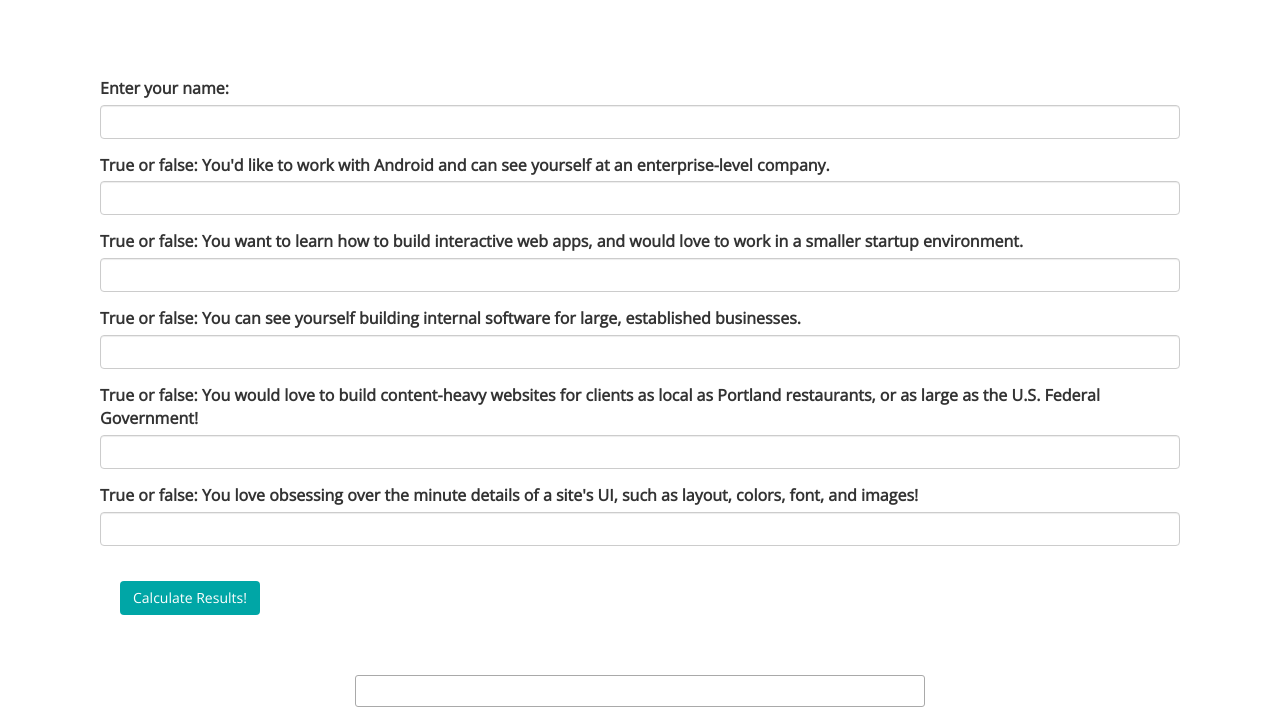
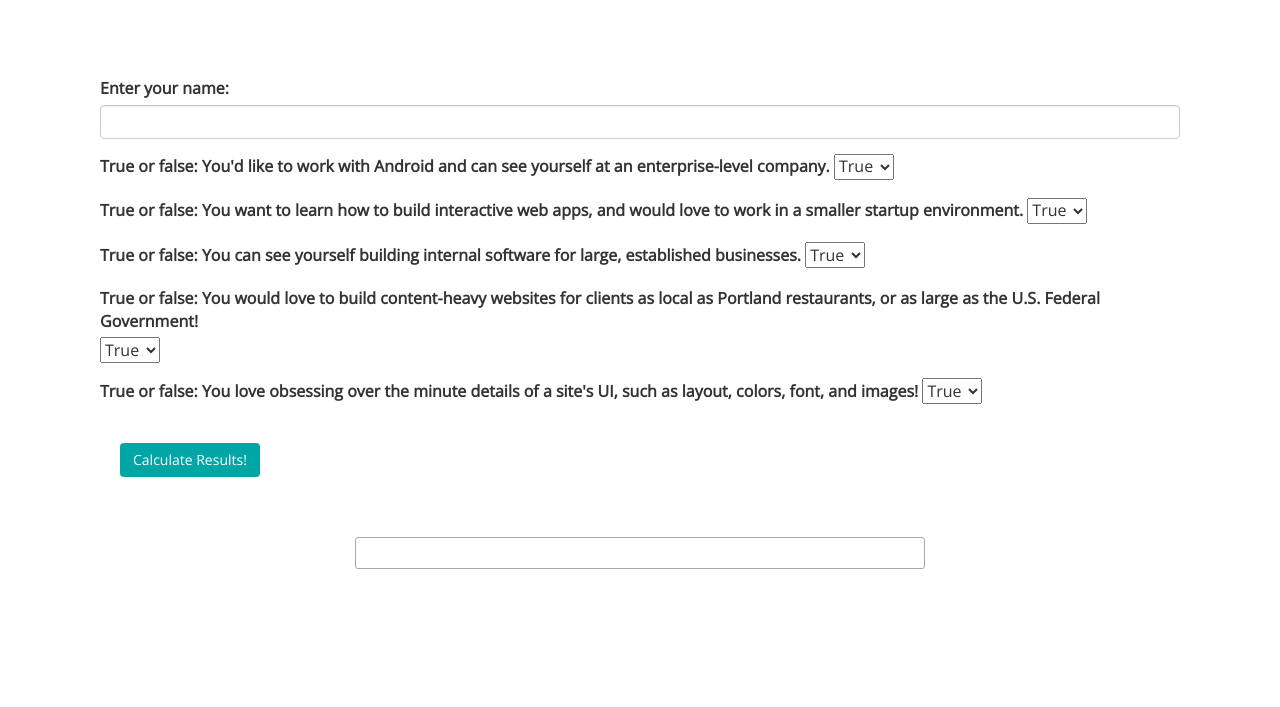
Before and after one commit to brynnacodes/Track-Suggester, a plain HTML site: page index.html in a window 1280 px wide. Shown: the part 172-879 px from the top of the page. After the commit the page ends 800 px from the top, so only its background shows below. Drawn offline with nearby package versions, Linux system fonts and the light colour scheme.

Commit message:
change html form elements from input to select

```diff
--- a/css/styles.css
+++ b/css/styles.css
@@ -42,13 +42,13 @@ color: white;
   margin-right: auto;
   margin-left: auto;
   margin-top: 30px;
+  margin-bottom: 30px;
   border: 1px solid darkgrey;
   border-radius: 3px;
   padding: 15px;
   width: 50%;
   font-size: 12pt;
   background-color: white;
-
 }
 
 #results-Java {
--- a/index.html
+++ b/index.html
@@ -16,6 +16,7 @@
         <h1 id="title-h1">Welcome to the Epicodus Track Suggester Quiz!</h1>
         <p id="title-p">Please submit your name and answer the questions below to find out which Epicodus track may interest you most. <br><span id="bold">You must select true once, and only once!</span></p>
       </div>
+
 <!--name entry-->
       <form>
         <div class="form-group">
@@ -26,31 +27,46 @@
 <!--question-1-->
         <div class="form-group">
           <label for="question1">True or false: You'd like to work with Android and can see yourself at an enterprise-level company.</label>
-          <input id="question1" class="form-control" type="boolean">
+          <select id="question1">
+            <option value="true">True</option>
+            <option value="false">False</option>
+          </select>
         </div>
 
 <!--question 2-->
         <div class="form-group">
           <label for="question2">True or false: You want to learn how to build interactive web apps, and would love to work in a smaller startup environment.</label>
-          <input id="question2" class="form-control" type="boolean">
+          <select id="question2">
+            <option value="true">True</option>
+            <option value="false">False</option>
+          </select>
         </div>
 
 <!--question 3-->
         <div class="form-group">
           <label for="question3">True or false: You can see yourself building internal software for large, established businesses.</label>
-          <input id="question3" class="form-control" type="boolean">
+          <select id="question3">
+            <option value="true">True</option>
+            <option value="false">False</option>
+          </select>
         </div>
 
 <!--question 4-->
         <div class="form-group">
           <label for="question4">True or false: You would love to build content-heavy websites for clients as local as Portland restaurants, or as large as the U.S. Federal Government!</label>
-          <input id="question4" class="form-control" type="boolean">
+          <select id="question4">
+            <option value="true">True</option>
+            <option value="false">False</option>
+          </select>
         </div>
 
 <!--question 5-->
         <div class="form-group">
           <label for="question5">True or false: You love obsessing over the minute details of a site's UI, such as layout, colors, font, and images!</label>
-          <input id="question5" class="form-control" type="boolean">
+          <select id="question5">
+            <option value="true">True</option>
+            <option value="false">False</option>
+          </select>
         </div>
 
 <!--button-->
@@ -59,11 +75,11 @@
 
 <!--end of form, output hidden until user submits-->
       <div id="results">
-        <p id="results-Java">Congratulations <span id="results-name"></span> , your suggested track is Java. Click <a href="https://www.epicodus.com/java" target="_blank">here</a> to read more about Java on the Epicodus site!</p>
-        <p id="results-Ruby">Congratulations <span id="results-name"></span> , your suggested track is Ruby. Click <a href="https://www.epicodus.com/ruby" target="_blank">here</a> to read more about Ruby on the Epicodus site!</p>
-        <p id="results-C">Congratulations <span id="results-name"></span> , your suggested track is C#. Click <a href="https://www.epicodus.com/c-sharp" target="_blank">here</a> to read more about C# on the Epicodus site!</p>
-        <p id="results-PHP">Congratulations <span id="results-name"></span> , your suggested track is PHP. Click <a href="https://www.epicodus.com/php" target="_blank">here</a> to read more about PHP on the Epicodus site!</p>
-        <p id="results-Design">Congratulations <span id="results-name"></span> , your suggested track is Design. Click <a href="#">here</a> to read more about front-end development!</p>
+        <p id="results-Java">Congratulations <span id="results-name"></span>, your suggested track is Java. Click <a href="https://www.epicodus.com/java" target="_blank">here</a> to read more about Java on the Epicodus site!</p>
+        <p id="results-Ruby">Congratulations <span id="results-name"></span>, your suggested track is Ruby. Click <a href="https://www.epicodus.com/ruby" target="_blank">here</a> to read more about Ruby on the Epicodus site!</p>
+        <p id="results-C">Congratulations <span id="results-name"></span>, your suggested track is C#. Click <a href="https://www.epicodus.com/c-sharp" target="_blank">here</a> to read more about C# on the Epicodus site!</p>
+        <p id="results-PHP">Congratulations <span id="results-name"></span>, your suggested track is PHP. Click <a href="https://www.epicodus.com/php" target="_blank">here</a> to read more about PHP on the Epicodus site!</p>
+        <p id="results-Design">Congratulations <span id="results-name"></span>, your suggested track is design. Click <a href="https://www.epicodus.com/design">here</a> to read more about web design on the Epicodus site!</p>
       </div>
     </div>
   </body>
--- a/js/scripts.js
+++ b/js/scripts.js
@@ -2,11 +2,11 @@
 $(document).ready(function() {
   $("form").submit(function(event) {
     var nameInput = $("input#name").val();
-    var question1 = $("input#question1").val();
-    var question2 = $("input#question2").val();
-    var question3 = $("input#question3").val();
-    var question4 = $("input#question4").val();
-    var question5 = $("input#question5").val();
+    var question1 = $("select#question1").val();
+    var question2 = $("select#question2").val();
+    var question3 = $("select#question3").val();
+    var question4 = $("select#question4").val();
+    var question5 = $("select#question5").val();
 
     if (question1 === "true") {
       $("#results-Java").fadeToggle();
```
